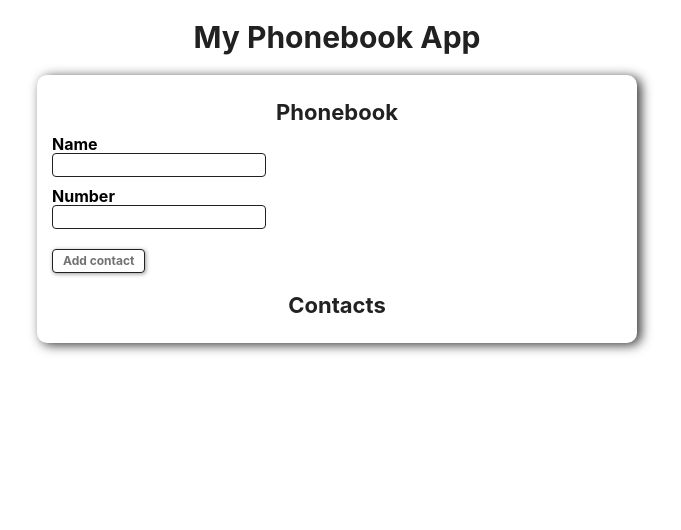
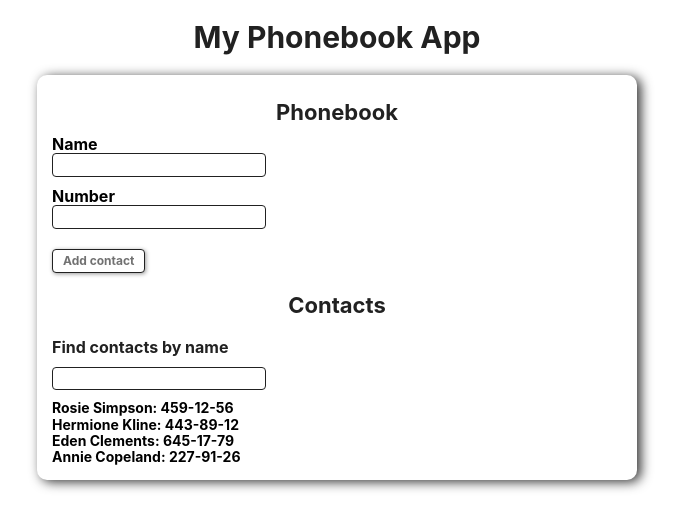
Before and after one commit to Titoffroma/goit-react-hw-02-phonebook, a React (Create React App) app: page / in a window 1280 px wide. Shown: the top 530 px of the page, without its empty margins (303-984 px from the left). Built offline with nearby package versions, Linux system fonts and the light colour scheme.

Commit message:
adds 3rd step

```diff
--- a/src/App.js
+++ b/src/App.js
@@ -3,11 +3,19 @@ import PhonebookCard from "./components/PhonebookCard";
 import Section from "./components/Section";
 import Form from "./components/Form";
 import ContactsList from "./components/ContactsList";
+import Button from "./components/Button";
+import Title from "./components/Title";
 import { v4 as uuidv4 } from "uuid";
 
 export default class App extends Component {
   state = {
-    contacts: [],
+    contacts: [
+      { id: "id-1", name: "Rosie Simpson", number: "459-12-56" },
+      { id: "id-2", name: "Hermione Kline", number: "443-89-12" },
+      { id: "id-3", name: "Eden Clements", number: "645-17-79" },
+      { id: "id-4", name: "Annie Copeland", number: "227-91-26" },
+    ],
+    filter: "",
     name: "",
     number: "",
   };
@@ -48,7 +56,23 @@ export default class App extends Component {
             />
           </Section>
           <Section title="Contacts">
-            <ContactsList contactsList={this.state.contacts} />
+            <Title
+              as="h3"
+              title="Find contacts by name"
+              fontSize="16"
+              textAlign="left"
+            />
+            <Button
+              as="input"
+              type="text"
+              id="filter"
+              onChange={this.handleChange}
+              value={this.state.filter}
+            />
+            <ContactsList
+              contactsList={this.state.contacts}
+              filter={this.state.filter}
+            />
           </Section>
         </PhonebookCard>
       </>
--- a/src/components/ContactsList/index.jsx
+++ b/src/components/ContactsList/index.jsx
@@ -10,10 +10,15 @@ const ContactsListitem = styled.li.attrs((props) => ({
   font-size: 14px;
 `
 
-const ContactsList = ({contactsList}) => (
+const ContactsList = ({ contactsList, filter }) => {
+  console.log(filter)
+  let list = contactsList.filter( contact => contact.name.toLowerCase().includes(filter.toLowerCase()))
+  if (!list.length) list = contactsList;
+  return (
     <Contacts>
-        {contactsList.map(li => (<ContactsListitem key={li.id} name={li.name} number={li.number}/>))}
+        {list.map(li => (<ContactsListitem key={li.id} name={li.name} number={li.number}/>))}
     </Contacts>
-)
+  )
+}
 
 export default ContactsList
--- a/src/components/Title/index.jsx
+++ b/src/components/Title/index.jsx
@@ -5,8 +5,8 @@ const Title = styled.h2.attrs(({title}) => ({
 }))`
  color: #212121;
  font-size: ${props => props.fontSize || 22}px;
- text-align: center;
- padding: ${props => props.padding || 10}px;
+ text-align: ${props => props.textAlign || 'center'};
+ padding: ${props => props.padding || 10}px 0;
  font-weight: bold;
 `
 export default Title;
```
